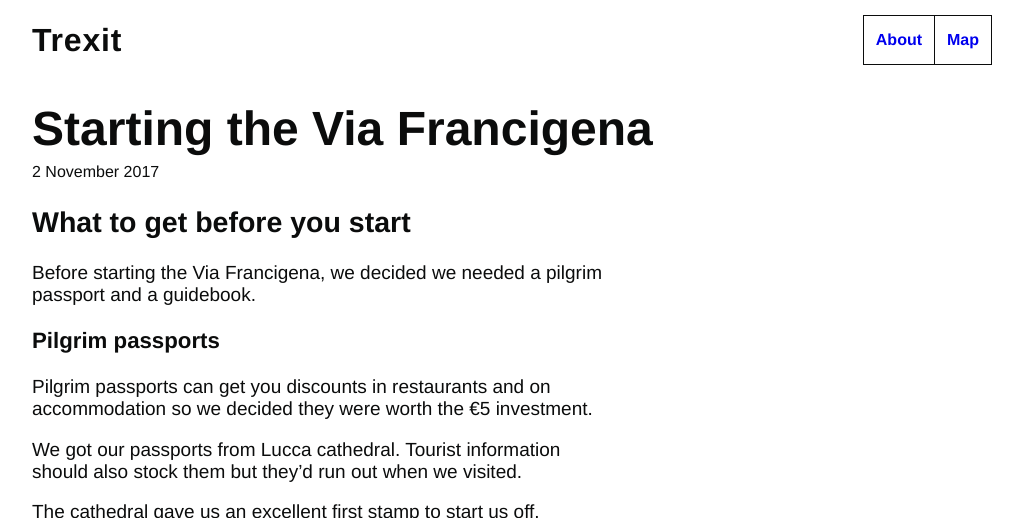
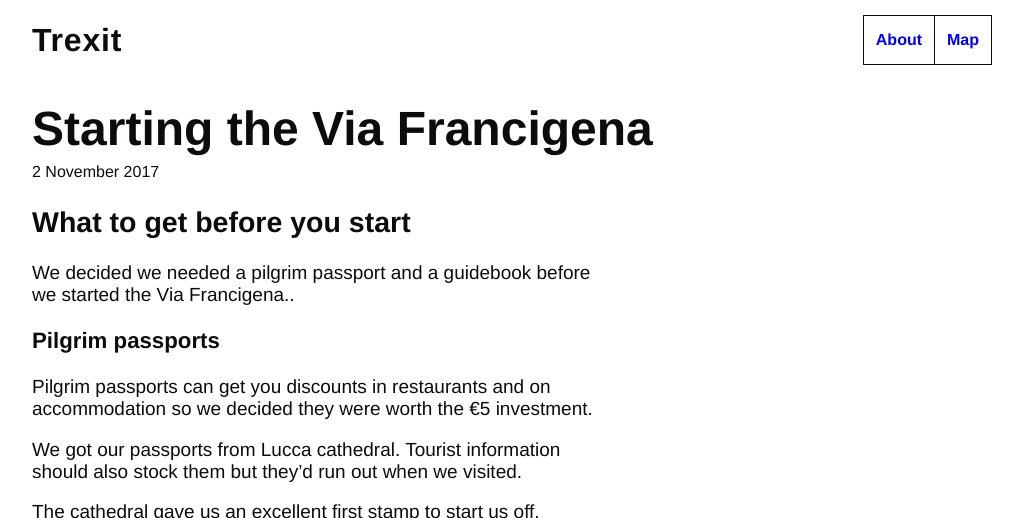
Before and after one commit to tombye/trexit, a Jekyll site: the page built from _posts/2017-11-02-starting-the-francigena.markdown, in a window 1280 px wide and 900 px high, cut to the strip 0-518 px from the top of the window. Shown: the whole strip, without its empty margins (128-1151 px from the left). Built offline with Jekyll 4.4.1, drawn with Linux system fonts in a browser that asks for light colours.

Commit message:
Update 2017-11-02-starting-the-francigena.markdown

```diff
--- a/_posts/2017-11-02-starting-the-francigena.markdown
+++ b/_posts/2017-11-02-starting-the-francigena.markdown
@@ -7,7 +7,7 @@ categories: jekyll update
 
 ## What to get before you start
 
-Before starting the Via Francigena, we decided we needed a pilgrim passport and a guidebook.
+We decided we needed a pilgrim passport and a guidebook before we started the Via Francigena..
 
 ### Pilgrim passports
 
```
